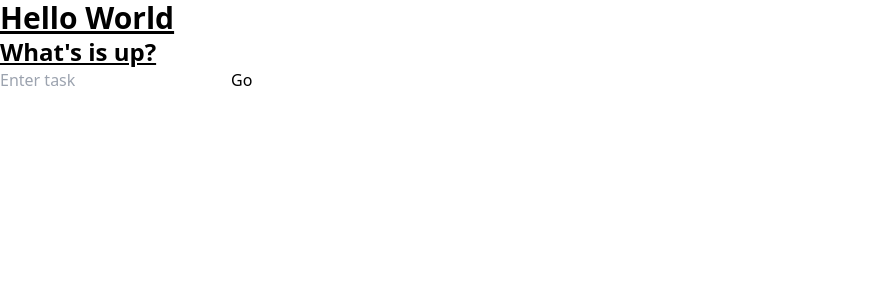
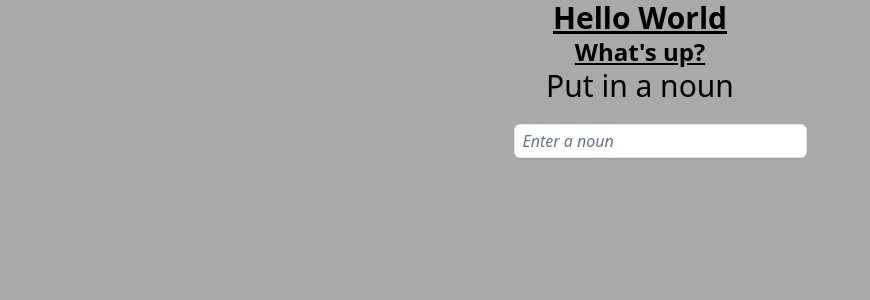
Before and after one commit to Ozz760/MadLibTs, a React (Create React App) app: page / in a window 1280 px wide. Shown: the top 300 px of the page, without its empty margins (0-870 px from the left). Built offline with nearby package versions, Linux system fonts and the light colour scheme.

Commit message:
Stared styles for input

```diff
--- a/src/App.tsx
+++ b/src/App.tsx
@@ -3,9 +3,13 @@ import InputField from "./components/InputField";
 
 const App: React.FC = () => {
   return (
-    <div>
-      <h1 className="text-3xl font-bold underline ">Hello World</h1>
-      <h2 className="text-2xl font-semibold underline">What's is up?</h2>
+    <div className="">
+      <h1 className="text-3xl font-bold underline flex flex-col items-center justify-center">
+        Hello World
+      </h1>
+      <h2 className="text-2xl font-semibold underline flex flex-col items-center justify-center">
+        What's up?
+      </h2>
       <InputField />
     </div>
   );
--- a/src/components/InputField.tsx
+++ b/src/components/InputField.tsx
@@ -1,11 +1,19 @@
-import React from "react";
+import React, { useState } from "react";
 
 const InputField: React.FC = () => {
+  const [noun, setNoun] = useState<string>("");
   return (
-    <form>
-      <input type="input" placeholder="Enter task"></input>
-      <button type="submit">Go</button>
-    </form>
+    <div className=" flex flex-col items-center justify-center">
+      <h1 className="text-3xl">Put in a noun</h1>
+      <div>
+        <input
+          className=" placeholder:italic placeholder:text-slate-500 border border-slate-200 rounded-md pl-2 pr-3 bg-white m-5 w-full p-1 block shadow-sm focus:outline-none focus:border-black"
+          type="text"
+          name="input"
+          placeholder="Enter a noun"
+        ></input>
+      </div>
+    </div>
   );
 };
 
--- a/src/index.css
+++ b/src/index.css
@@ -1,3 +1,7 @@
 @tailwind base;
 @tailwind components;
 @tailwind utilities;
+
+* {
+    background-color: darkgray;
+}
```
